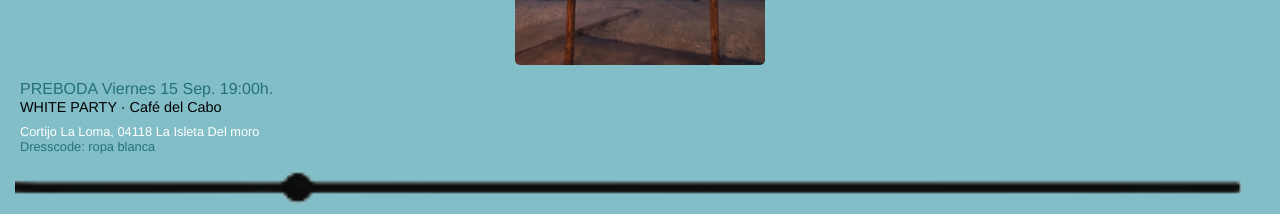
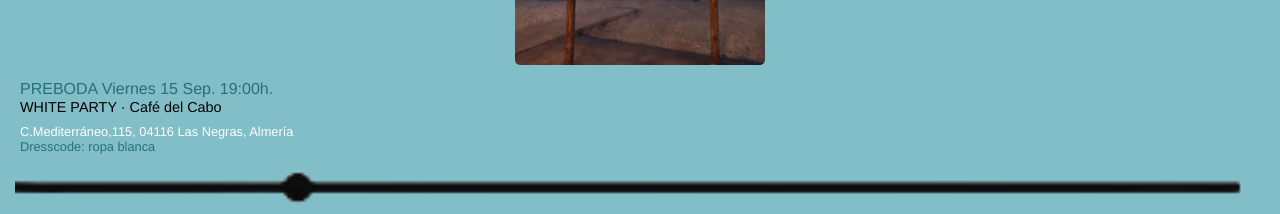
Before and after one commit to cristian-camilo-dev/wedding-Mayca-and-Victor, a React (Vite) app: page / in a window 1280 px wide. Shown: the part 1520-1734 px from the top of the page. Built offline with nearby package versions, Linux system fonts and the light colour scheme.

Commit message:
✨feat: Pre-wedding location change in leisure

```diff
--- a/src/components/LeisureSection.jsx
+++ b/src/components/LeisureSection.jsx
@@ -28,7 +28,8 @@ const LeisureSection = () => {
             rel="noreferrer"
             className="leisure__text-link"
           >
-            Cortijo La Loma, 04118 La Isleta Del moro <br />
+            C.Mediterráneo,115, 04116 Las Negras, Almería
+            <br />
           </a>
           <span className="dresscode">Dresscode: ropa blanca</span>
         </div>
```
